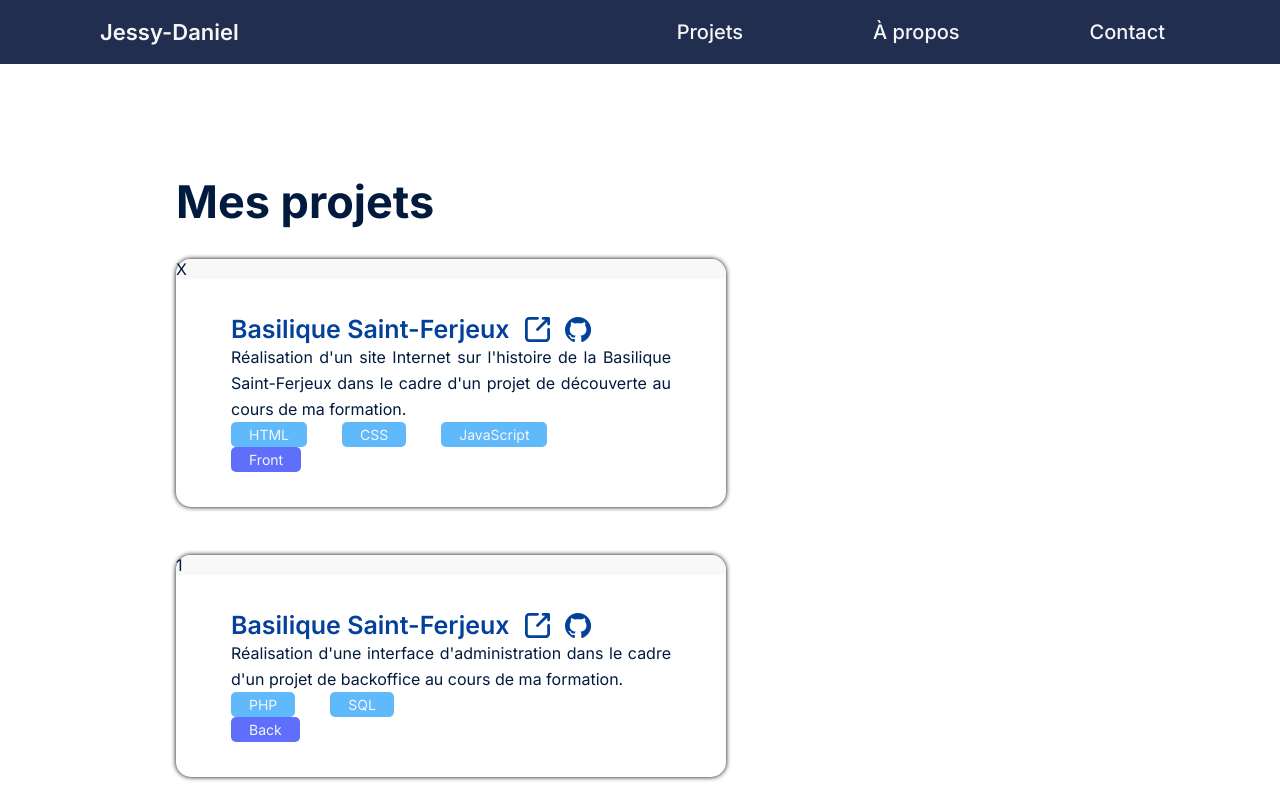
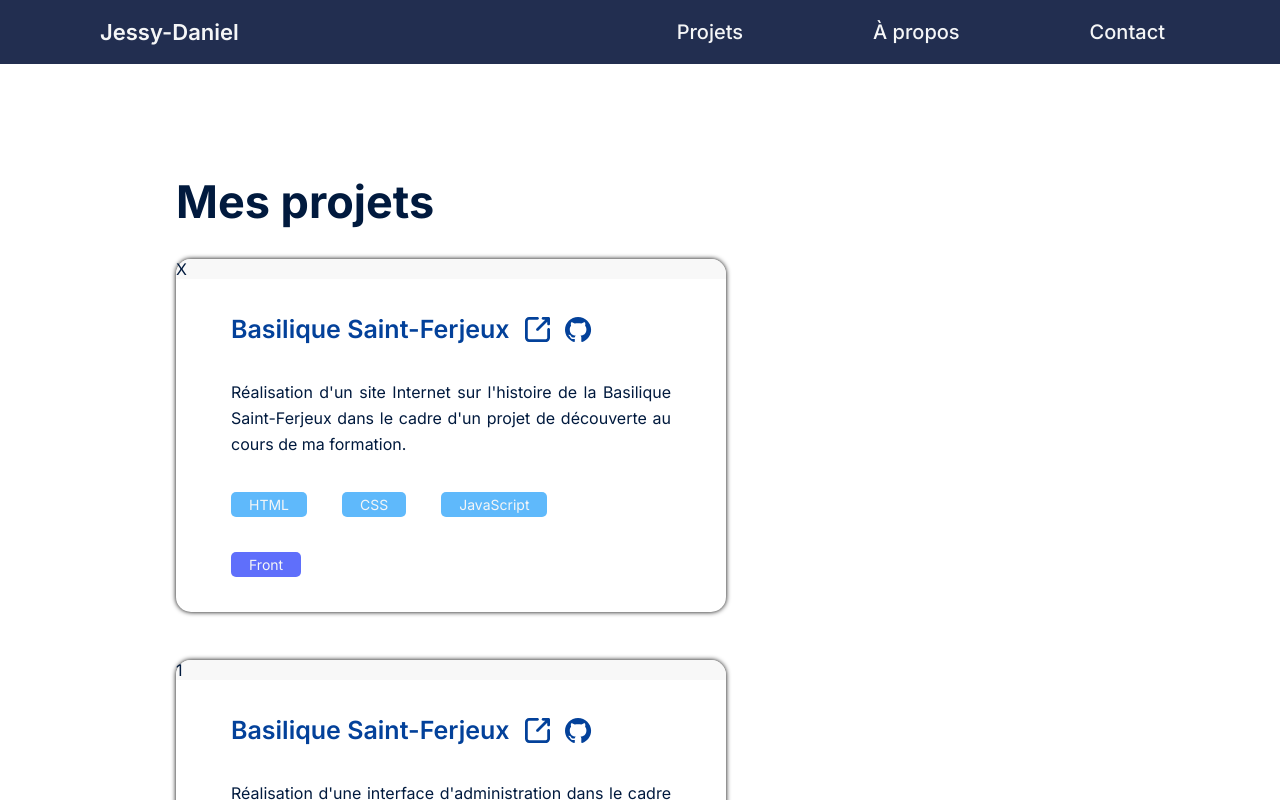
Before and after one commit to J-D25/portfolio, a React (Create React App) app: page /project in a window 1280 px wide. Shown: the top 800 px of the page. Built offline with nearby package versions, Linux system fonts and the light colour scheme.

Commit message:
src/components/ProjectsCards.css : add flex

```diff
--- a/src/components/ProjectsCards.css
+++ b/src/components/ProjectsCards.css
@@ -14,6 +14,9 @@
 
 .ProjectsCards-content {
     padding: 2.1875rem 3.4375rem;
+    display: flex;
+    flex-direction: column;
+    gap: 35px;
 }
 
 .ProjectsCards-content-title {
@@ -43,4 +46,5 @@
 .ProjectsCards-languages {
     display: flex;
     gap: 2.1875rem;
+    flex-wrap: wrap;
 }
```
